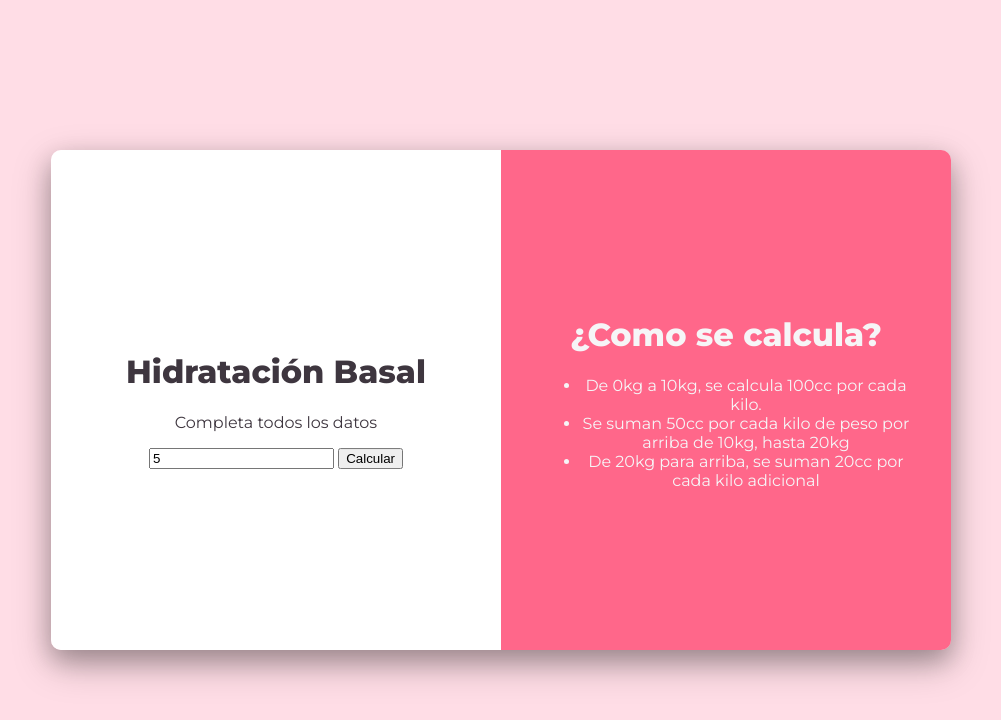
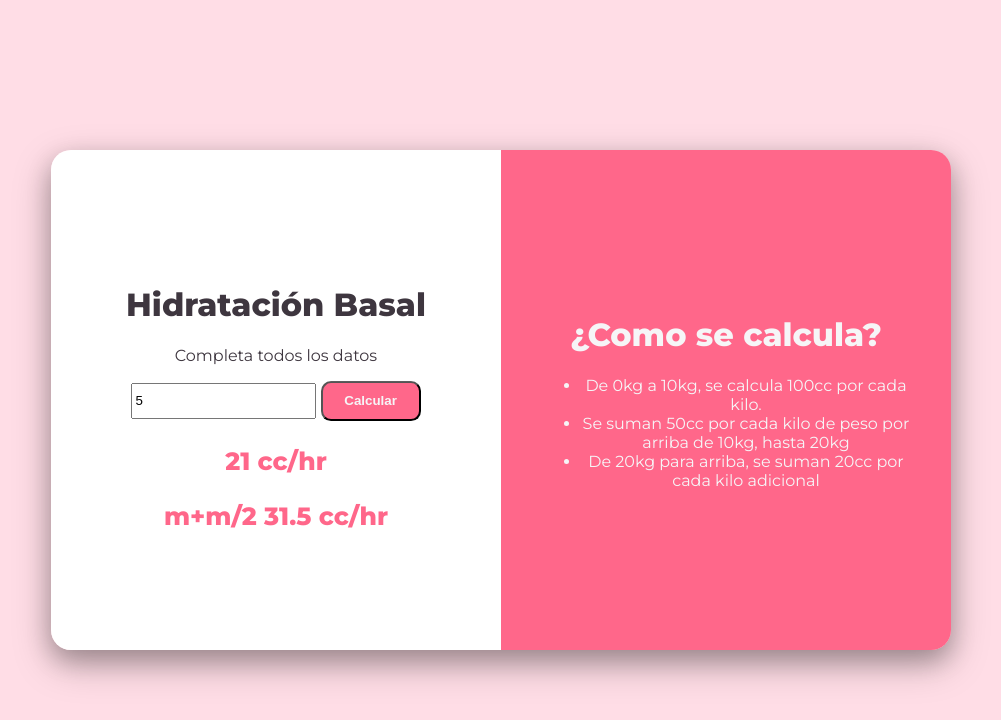
Before and after one commit to chh0822/calculadora_basal.github.io, a plain HTML site: page index.html in a window 1280 px wide. Both pictures are taken after typing "5" into the empty fields and a click on the button "Calcular". Shown: the whole page, without its empty margins (139-1140 px from the left). Drawn offline with Linux system fonts and the light colour scheme.

Commit message:
Add files via upload

```diff
--- a/index.html
+++ b/index.html
@@ -3,6 +3,10 @@
 	<head>
         <title>Calculadora de hidratación</title>
         <link rel="stylesheet" href="style.css"/>
+        <meta charset="utf-8" />
+        <meta http-equiv="X-UA-Compatible" content="IE=edge" />
+        <meta name="viewport" content="width=device-width, initial-scale=1" />
+        <script src="./script.js" defer></script>
     </head>
 	<body>
         <div id="contenedor">
--- /dev/null
+++ b/script.js
@@ -0,0 +1,45 @@
+const CALCULAR = document.getElementById('calcular');
+const ERROR = document.getElementById('error');
+const FLU = document.getElementById('flu');
+const MAN = document.getElementById('man');
+CALCULAR.addEventListener('click', () => {
+    const DATO = parseInt(document.getElementById('peso').value);
+    if (DATO > 0){
+        ERROR.style.display = 'none';
+        if (DATO > 30){
+            flujo = ((DATO*4)+7)/(DATO+90);
+            FLU.innerHTML = 'SC * 1500 = '+Math.round(flujo*1500);
+            MAN.innerHTML = 'SC * 2000 = '+Math.round(flujo*2000);
+            FLU.style.display = 'block';
+            MAN.style.display = 'block';
+        }else{
+            let flujo = calcFlujo(DATO);
+            let mantenimiento = flujo*1.5;
+            FLU.innerHTML = flujo + ' cc/hr';
+            MAN.innerHTML = 'm+m/2 ' + mantenimiento + ' cc/hr';
+            FLU.style.display = 'block';
+            MAN.style.display = 'block';
+        }
+    } else {
+        ERROR.style.display = 'block';
+        FLU.style.display = 'none';
+        MAN.style.display = 'none';
+    }
+})
+function calcFlujo(peso){
+    let resto = peso;
+    let flujo = 0;
+    if (resto>20){
+        let aux = resto-20;
+        flujo += aux*20;
+        resto -= aux;
+    }
+    if (resto>10){
+        let aux = resto-10;
+        flujo += aux*50;
+        resto -= aux;
+    }
+    flujo += resto*100;
+    flujo = flujo/24;
+    return Math.round(flujo);
+}
--- a/style.css
+++ b/style.css
@@ -13,10 +13,23 @@ body{
     font-family: 'Montserrat', sans-serif;
     color: #3E363F;
 
-    border-radius: 10px;
+    border-radius: 20px;
     overflow: hidden;
     box-shadow: 0 14px 38px rgba(0,0,0,0.25),
     0 10px 25px rgba(0,0,0,0.22);
+}
+#peso{
+    height: 30px;
+
+}
+
+#calcular{
+    width: 100px;
+    height: 40px;
+    border-radius: 10px;
+    font-weight: bold;
+    background: #ff678a;
+    color: #f6f5f7;
 }
 #calculadora{
     background: white;
```
